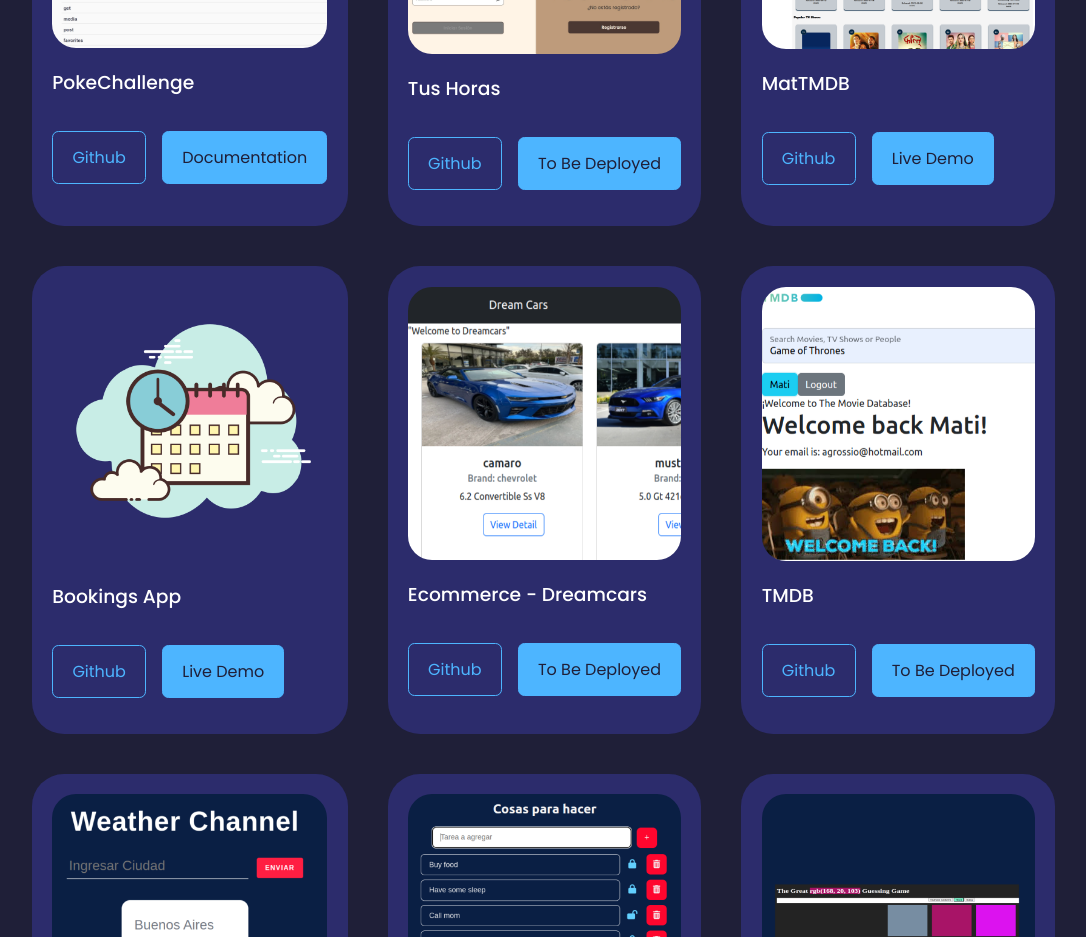
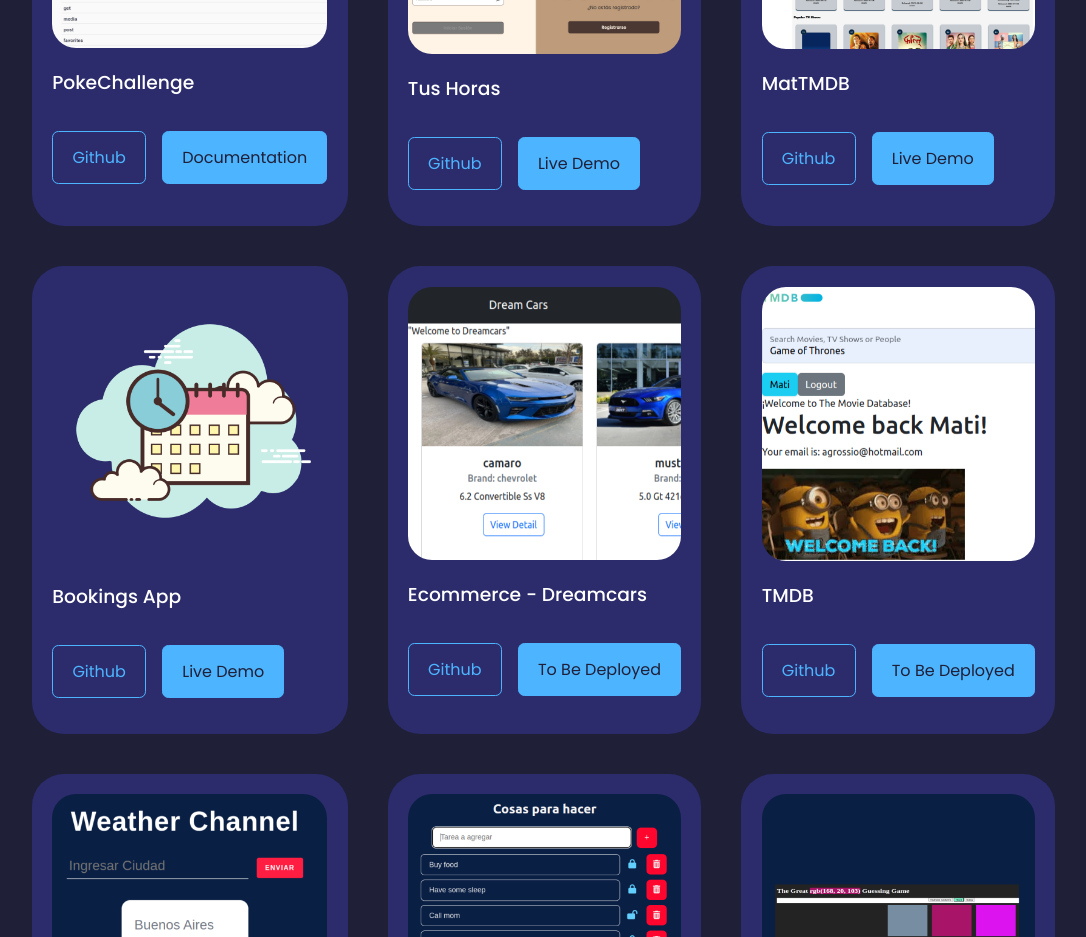
Before and after one commit to Agrossio/portfolio, a React (Create React App) app: page / in a window 1280 px wide. Shown: the part 1940-2877 px from the top of the page, without its empty margins (128-1214 px from the left). Built offline with nearby package versions, Linux system fonts and the light colour scheme; no server answers.

Commit message:
updated horarios project link

```diff
--- a/src/components/portfolio/Portfolio.jsx
+++ b/src/components/portfolio/Portfolio.jsx
@@ -25,9 +25,9 @@
         image: img2,
         title: 'Tus Horas',
         linkTarget: '_blank',
-        github: 'https://github.com/Agrossio/Agrossio',
-        demo: '#portfolio',
-        demoText: 'To Be Deployed',
+        github: 'https://github.com/Agrossio/GestionHorariosFrontend',
+        demo: 'https://horarios.matiabossio.com.ar/',
+        demoText: 'Live Demo',
     },
     {
         id: 3,
```
